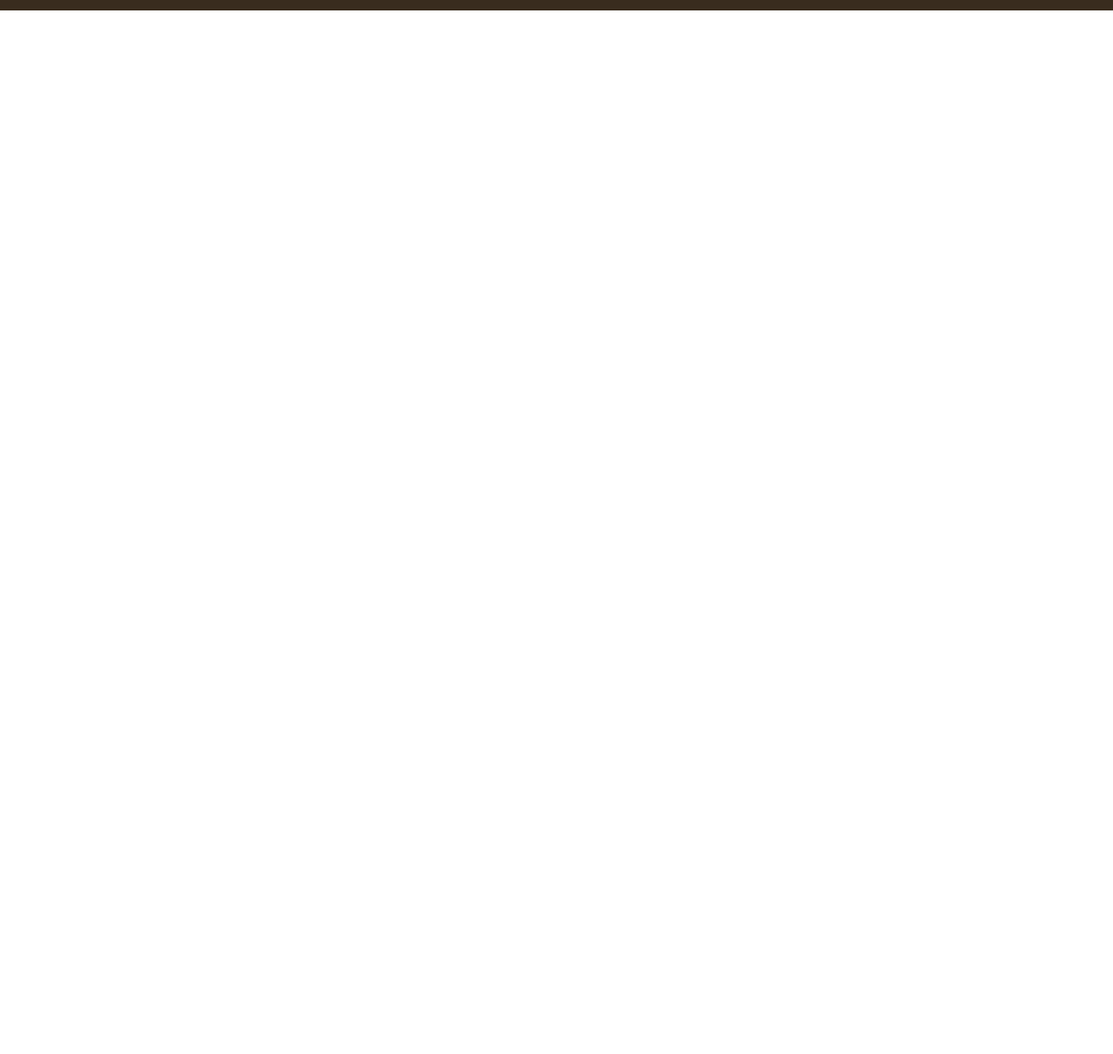
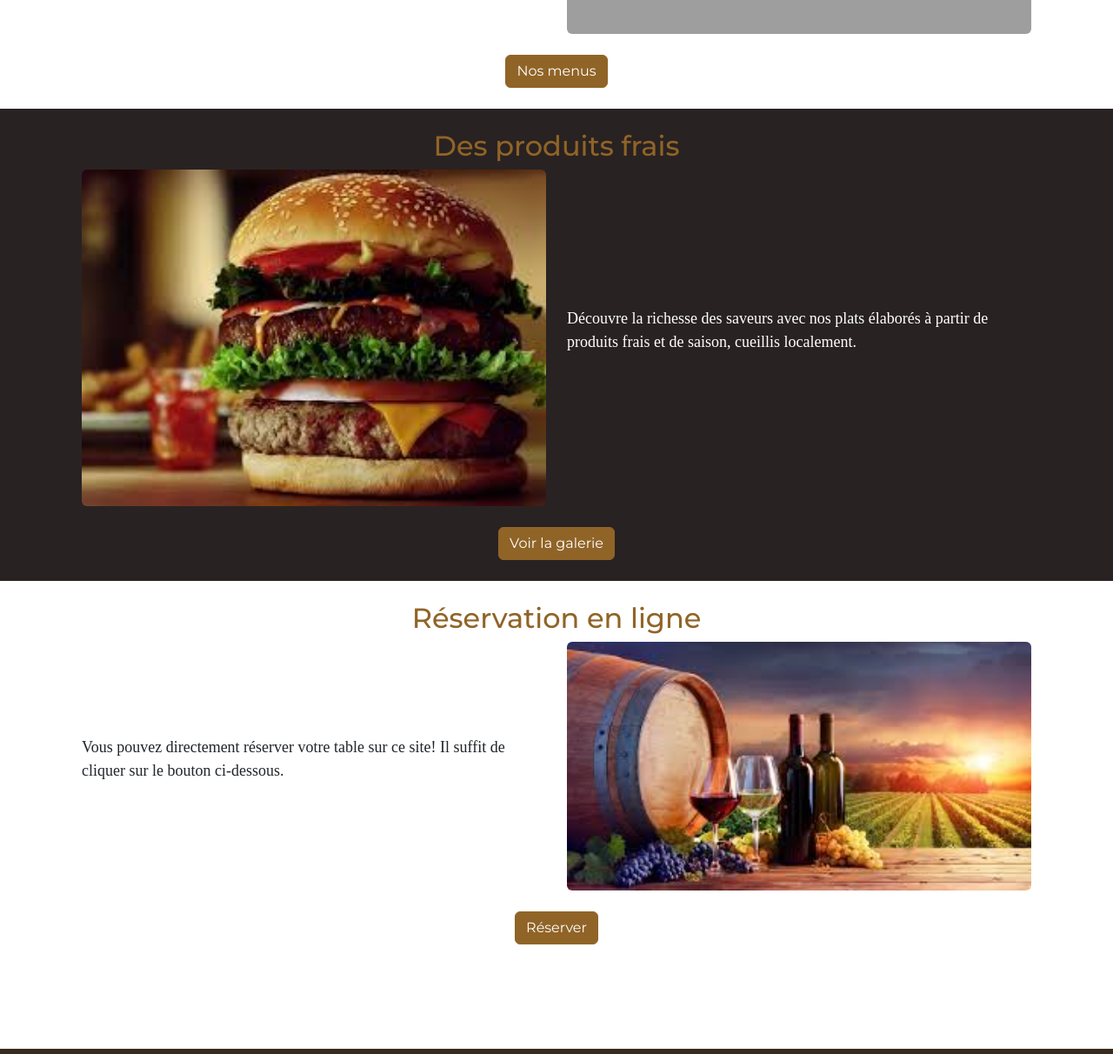
Before and after one commit to kurillos/QuaiAntiqueRestaurantFront, a website with bundled scripts: page index.html in a window 1280 px wide. Shown: the part 788-2000 px from the top of the page at 87% size. Before the commit the page ends 800 px from the top, so only its background shows below. Built offline with nearby package versions, Linux system fonts and the light colour scheme; grey boxes are pictures that could not be loaded; files whose address does not match are found by name; a web font is replaced by a local one.

Commit message:
Home page terminée

```diff
--- a/pages/home.html
+++ b/pages/home.html
@@ -6,3 +6,57 @@
         <button class="btn btn-primary">Réserver</button>
     </div>
 </div>
+
+<section>
+    <article>
+        <div class="container p-4">
+            <h2 class="text-center text-primary">Bienvenue au Quai Antique</h2>
+            <div class="row row-cols-2 align-items-center">
+                <div class="col">
+                    <p class="test-justify">Bienvenue au cœur de l'excellence culinaire, où chaque assiette est une œuvre d'art et chaque bouchée une expérience inoubliable. </p>
+                </div>
+                <div class="col">
+                    <img class="w-100 rounded" src="../images/chef-cuisinant-dans-cuisine-portant-tenue-professionnelle.jpg" alt="Photo du Chef">
+                </div>
+            </div>
+
+            <div class="text-center pt-4">
+                <a href="#" class="btn btn-primary">Nos menus</a>
+            </div>
+        </div>
+    </article>
+    <article class="bg-black text-white">
+        <div class="container p-4">
+            <h2 class="text-center text-primary">Des produits frais</h2>
+            <div class="row row-cols-2 align-items-center">
+                <div class="col">
+                    <img class="w-100 rounded" src="../images/food.jpg" alt="Photo du Chef">
+                </div>
+                <div class="col">
+                    <p class="test-justify">Découvre la richesse des saveurs avec nos plats élaborés à partir de produits frais et de saison, cueillis localement.</p>
+                </div>
+            </div>
+
+            <div class="text-center pt-4">
+                <a href="#" class="btn btn-primary">Voir la galerie</a>
+            </div>
+        </div>
+    </article>
+    <article>
+        <div class="container p-4">
+            <h2 class="text-center text-primary">Réservation en ligne</h2>
+            <div class="row row-cols-2 align-items-center">
+                <div class="col">
+                    <p class="test-justify">Vous pouvez directement réserver votre table sur ce site! Il suffit de cliquer sur le bouton ci-dessous. </p>
+                </div>
+                <div class="col">
+                    <img class="w-100 rounded" src="../images/vins.jpg" alt="Photo du Chef">
+                </div>
+            </div>
+
+            <div class="text-center pt-4">
+                <a href="#" class="btn btn-primary">Réserver</a>
+            </div>
+        </div>
+    </article>
+</section>
--- a/scss/main.scss
+++ b/scss/main.scss
@@ -48,3 +48,7 @@ p {
     align-items: center;
     justify-content: center;
 }
+
+.text-justify {
+    text-align: justify;
+}
```
Also changed, not shown: scss/main.css, 1 other file.
